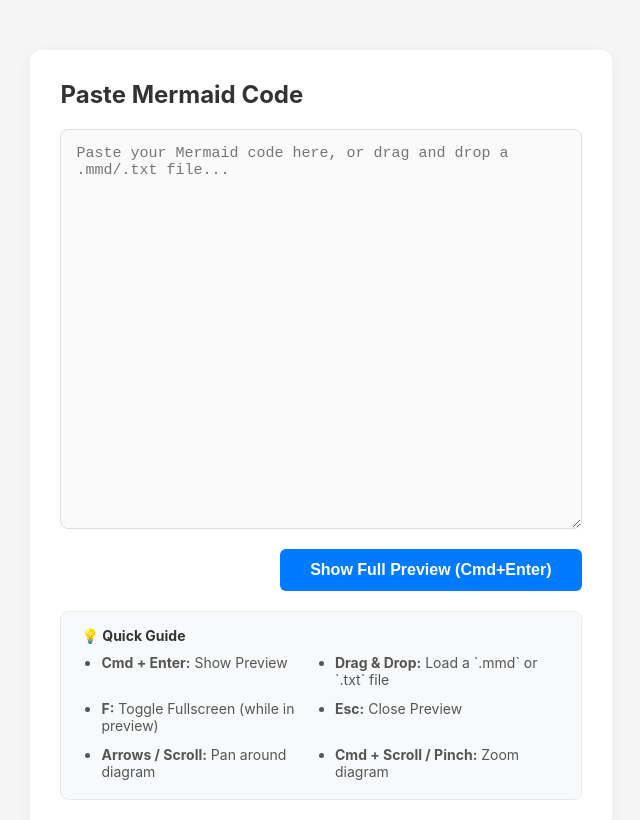
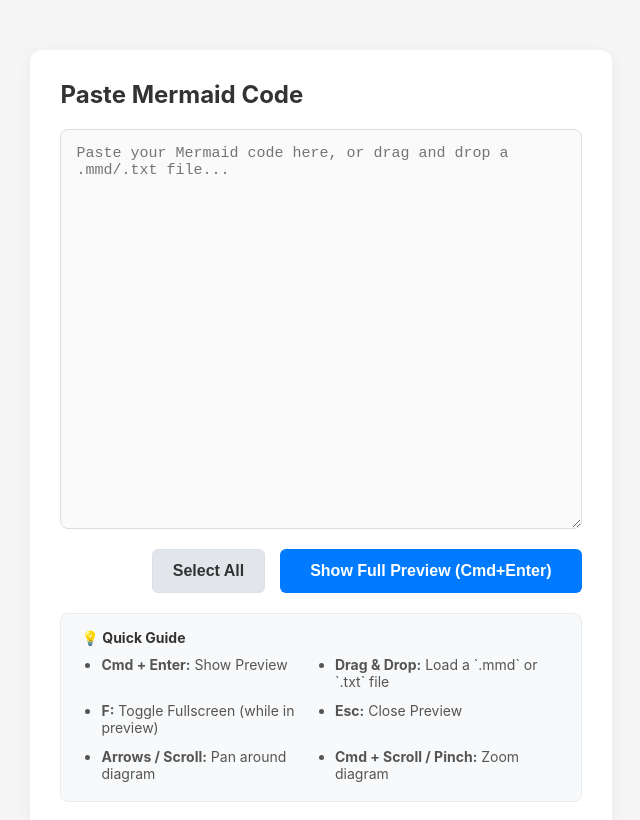
Before and after one commit to weir1/mermaid-previewer, a plain HTML site: page index.html in a window 1280 px wide. Shown: the whole page, without its empty margins (319-959 px from the left). Drawn offline with Linux system fonts and the light colour scheme; some packages are replaced by stand-ins of ours; a script that the page names is missing.

Commit message:
feat: add Select All button to live editor

```diff
--- a/index.html
+++ b/index.html
@@ -20,6 +20,12 @@
         const closeBtn = document.getElementById('close-btn');
         const previewContainer = document.getElementById('preview-container');
         const errorMsg = document.getElementById('error');
+        const selectAllBtn = document.getElementById('select-all-btn');
+
+        selectAllBtn.addEventListener('click', () => {
+            editor.focus();
+            editor.select();
+        });
 
         function preprocessMermaid(code) {
             let lines = code.split('\n');
@@ -328,9 +334,13 @@
             border-color: #007bff;
             background: #ffffff;
         }
+        .editor-actions {
+            display: flex;
+            gap: 15px;
+            margin-top: 20px;
+            justify-content: flex-end;
+        }
         #preview-btn {
-            margin-top: 20px;
-            align-self: flex-end;
             background: #007bff;
             color: white;
             border: none;
@@ -343,6 +353,20 @@
         }
         #preview-btn:hover {
             background: #0056b3;
+        }
+        #select-all-btn {
+            background: #e2e6ea;
+            color: #333;
+            border: 1px solid #dae0e5;
+            padding: 12px 20px;
+            border-radius: 6px;
+            font-size: 16px;
+            font-weight: bold;
+            cursor: pointer;
+            transition: background 0.2s;
+        }
+        #select-all-btn:hover {
+            background: #dae0e5;
         }
         #error {
             color: #d9534f;
@@ -450,7 +474,10 @@
     <div class="container">
         <h2>Paste Mermaid Code</h2>
         <textarea id="editor" placeholder="Paste your Mermaid code here, or drag and drop a .mmd/.txt file..."></textarea>
-        <button id="preview-btn">Show Full Preview (Cmd+Enter)</button>
+        <div class="editor-actions">
+            <button id="select-all-btn">Select All</button>
+            <button id="preview-btn">Show Full Preview (Cmd+Enter)</button>
+        </div>
         <div id="error"></div>
 
         <div class="guide">
```
